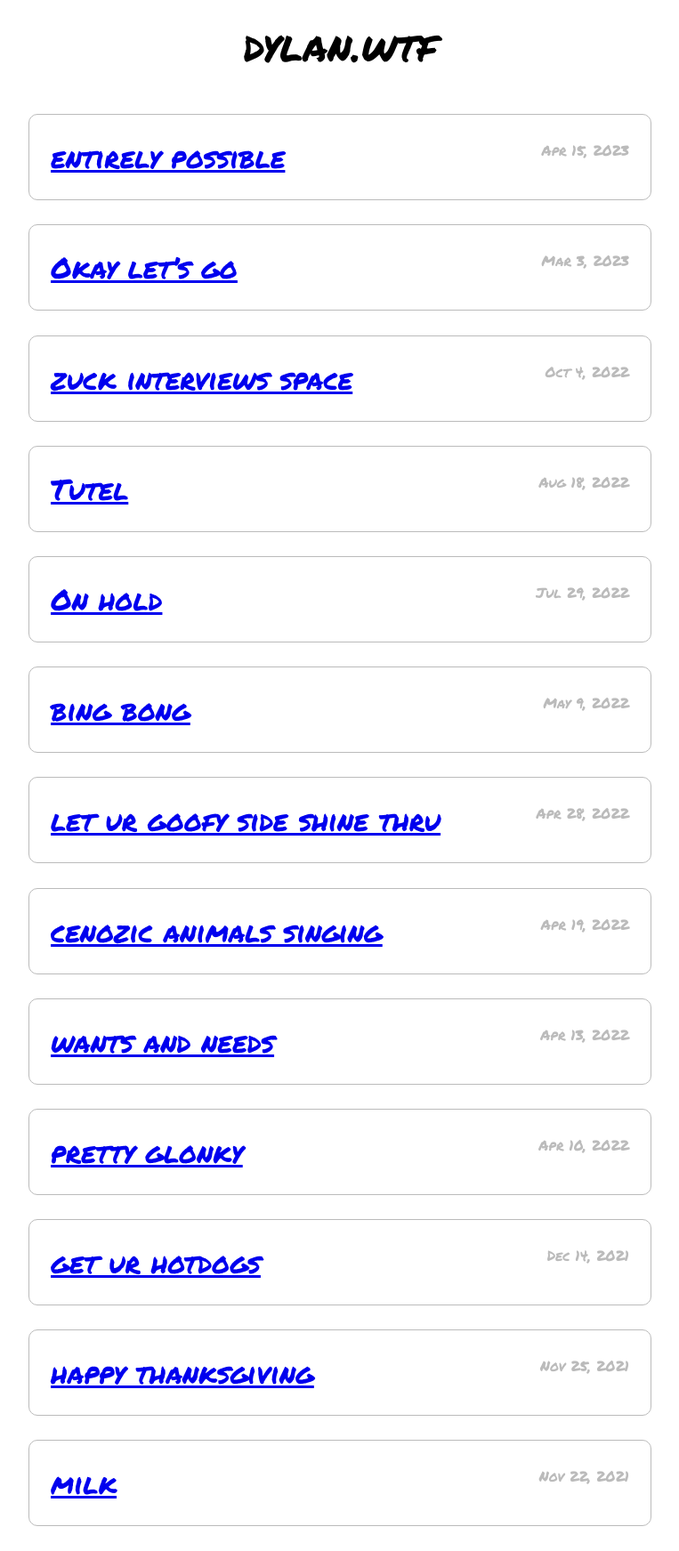
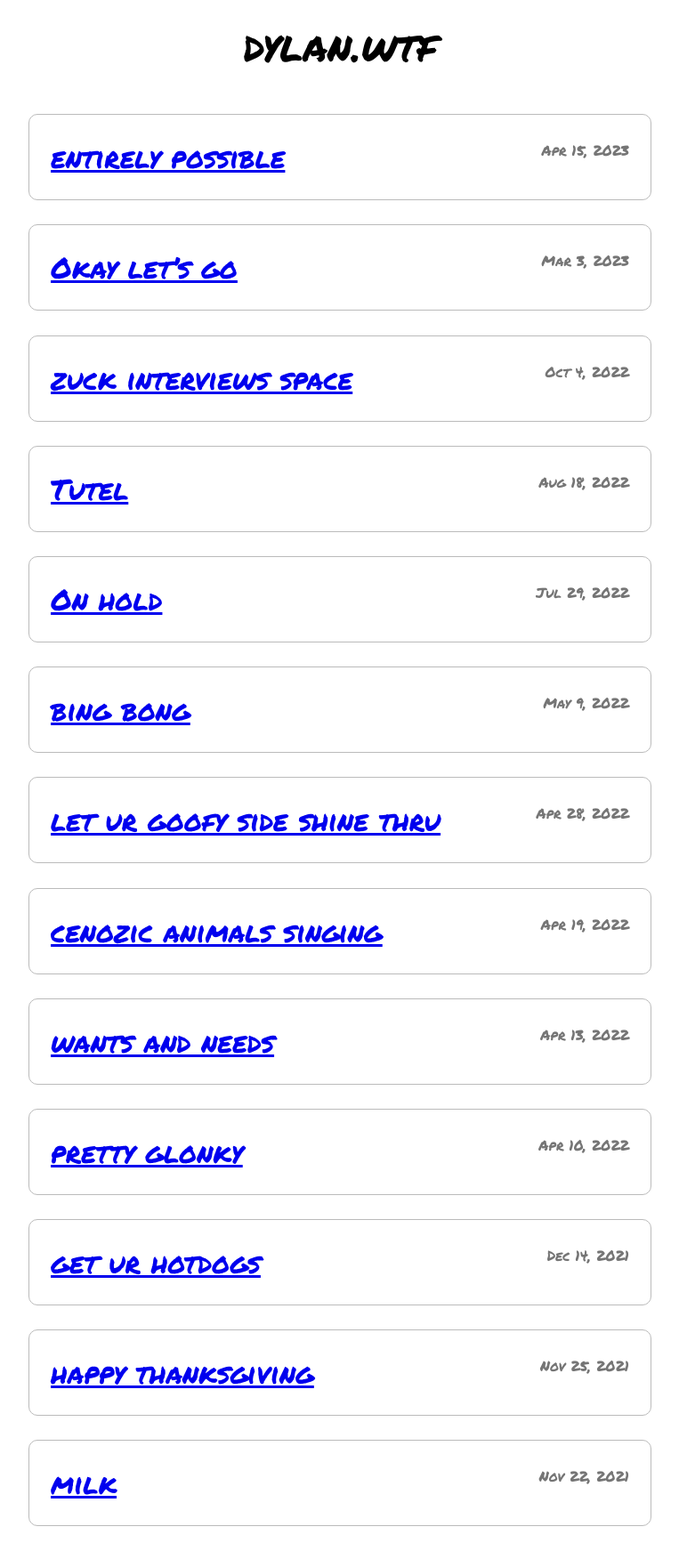
Before and after one commit to dylanhand/dylan.wtf, a Jekyll site: the page built from index.markdown, in a window 1280 px wide. Shown: the whole page at 89% size, without its empty margins (258-1021 px from the left). Built offline with Jekyll 4.4.1, drawn with Linux system fonts in a browser that asks for light colours.

Commit message:
Improve accessibility

```diff
--- a/_sass/home.scss
+++ b/_sass/home.scss
@@ -51,7 +51,7 @@
 
     .post-date {
         padding-top: 4px;
-        color: #bbb;
+        color: #757575;
         font-size: 1rem;
         @media (max-width: $mobile) {
             font-size: 0.8rem;
```
